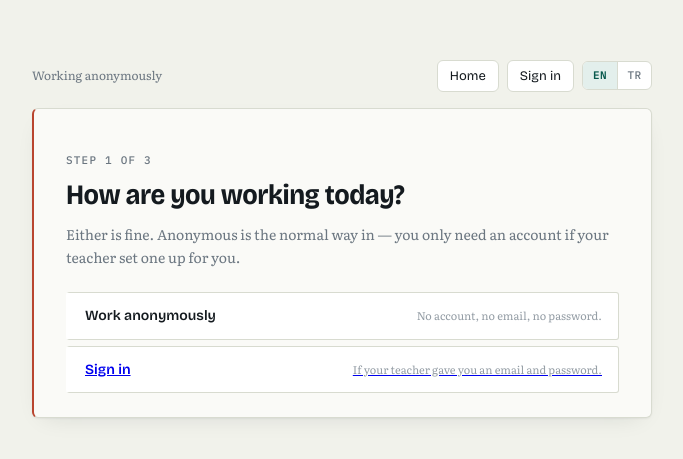
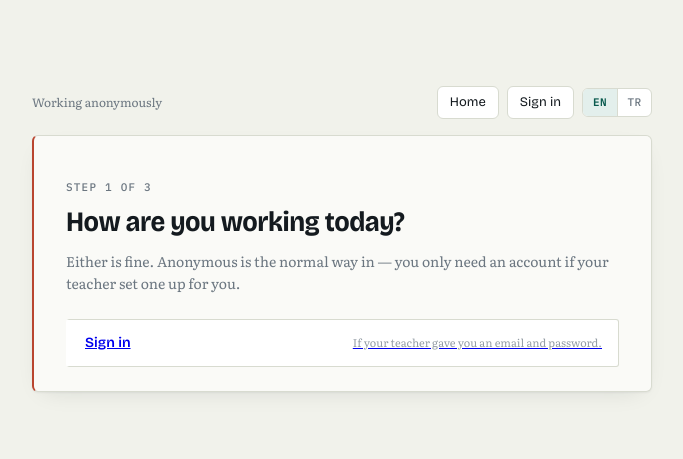
Before and after one commit to canberkakartuna/feedback_evaluator, a React (Vite) app: page / in a window 1280 px wide. Shown: the part 161-620 px from the top of the page, without its empty margins (298-981 px from the left). Built offline with nearby package versions, Linux system fonts and the light colour scheme.

Commit message:
Remove unused button for anonymous entry in StudentLayout component

```diff
--- a/src/routes/student/StudentLayout.jsx
+++ b/src/routes/student/StudentLayout.jsx
@@ -120,11 +120,6 @@ export default function StudentLayout() {
           <p className="en-lede">{t('entry.who.lede')}</p>
 
           <div className="en-topics">
-            <button type="button" className="en-topic" onClick={() => setWorking('anon')}>
-              <span className="en-topic-name">{t('entry.who.anon')}</span>
-              <span className="en-topic-meta">{t('entry.who.anonMeta')}</span>
-            </button>
-
             {/* The way in for staff as well, and now nothing stands in front of
                 it: this is the first screen anybody sees. */}
             <Link className="en-topic" to="/signin" state={{ from: '/' }}>
```
